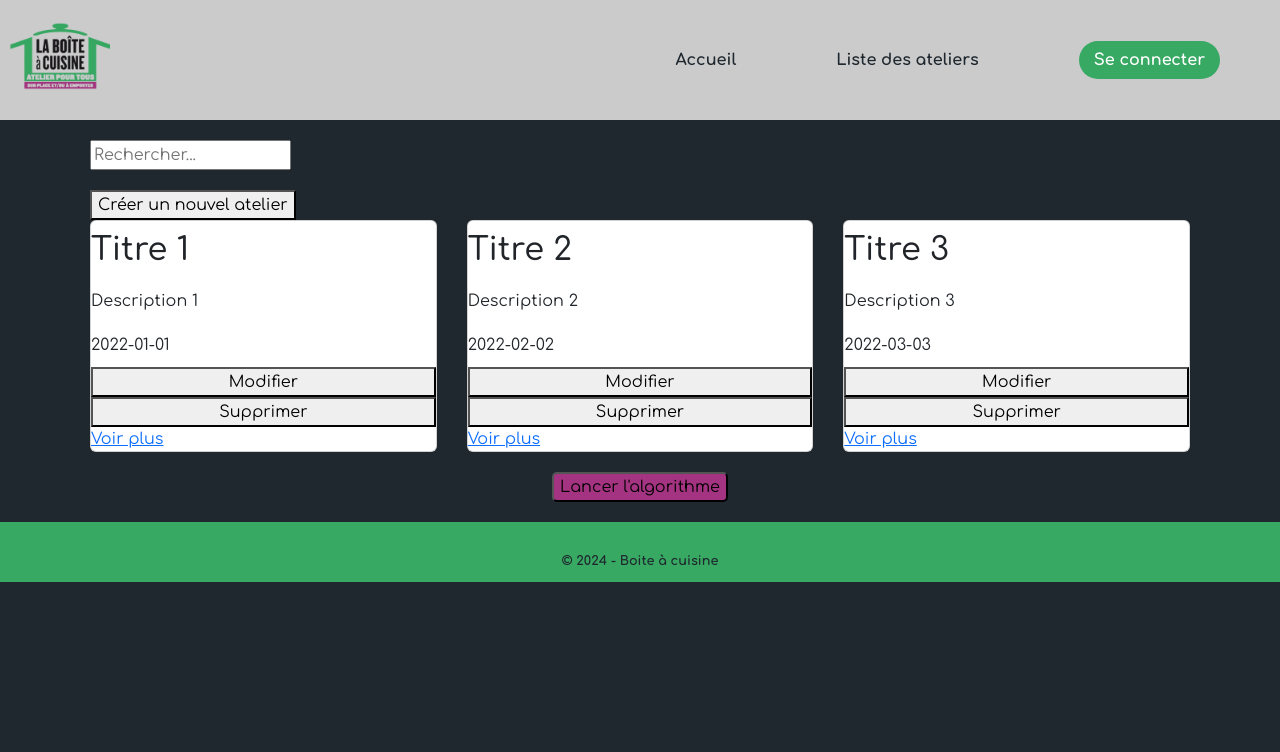
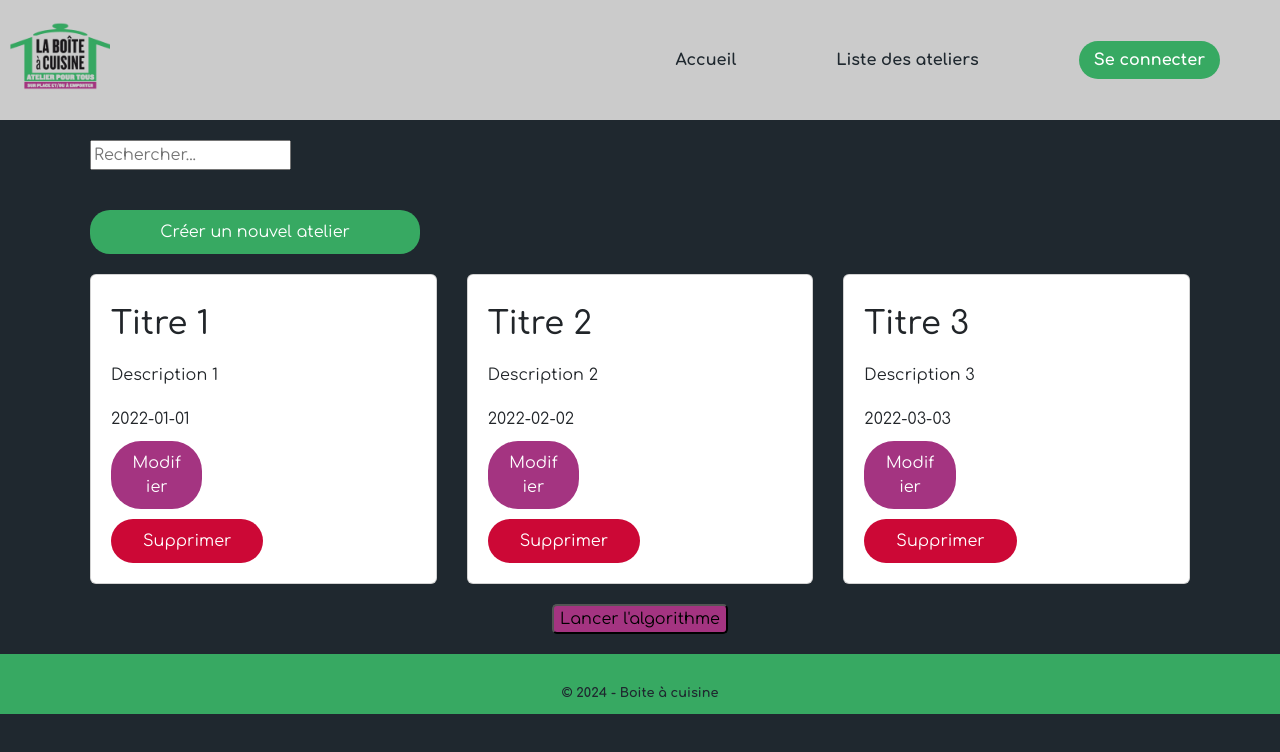
Before and after one commit to Hollowone1/charly_front, a Vue app in the folder Charly_front/: page /back-office in a window 1280 px wide. Shown: the top 752 px of the page. Built offline with nearby package versions, Linux system fonts and the light colour scheme.

Commit message:
features : changement du design du backoffice

```diff
--- a/Charly_front/src/views/BackOfficeView.vue
+++ b/Charly_front/src/views/BackOfficeView.vue
@@ -3,15 +3,14 @@
     <div class="search-bar">
       <input type="text" v-model="search" placeholder="Rechercher...">
     </div>
-    <button @click="create">Créer un nouvel atelier</button>
+    <button @click="create" id="create">Créer un nouvel atelier</button>
     <div class="card-container">
       <div class="card" v-for="item in filteredItems" :key="item.id">
         <h2>{{ item.title }}</h2>
         <p>{{ item.description }}</p>
         <p>{{ item.date }}</p>
-        <button @click="editItem(item)">Modifier</button>
-        <button @click="deleteItem(item.id)">Supprimer</button>
-        <router-link :to="`/atelier/${item.id}`">Voir plus</router-link>
+        <button @click="editItem(item)" id="edit">Modifier</button>
+        <button @click="deleteItem(item.id)" id="delete">Supprimer</button>
       </div>
     </div>
     <div class="centrer">
@@ -90,6 +89,39 @@ export default {
   margin-bottom: 20px;
 }
 
+#create {
+  background-color: #37A962;
+  color: white;
+  border: none;
+  padding: 10px 20px;
+  border-radius: 20px;
+  width: 30%;
+  margin: 20px auto;
+
+}
+
+#edit {
+  background-color: #A43481;
+  color: white;
+  padding: 10px 20px;
+  border-radius: 30px;
+  border: none;
+  width: 30%;
+  margin-bottom: 10px;
+
+}
+
+#delete {
+  background-color: #cc0836;
+  color: white;
+  padding: 10px 20px;
+  border-radius: 30px;
+  border: none;
+  width: 50%;
+
+
+}
+
 .card-container {
   display: flex;
   flex-wrap: wrap;
@@ -98,6 +130,7 @@ export default {
   .card {
     flex: 0 0 calc(33.3333% - 20px);
     margin-bottom: 20px;
+    padding: 20px;
 
     img {
       width: 100%;
--- a/Charly_front/src/views/CreateWorkshopView.vue
+++ b/Charly_front/src/views/CreateWorkshopView.vue
@@ -3,13 +3,11 @@
         <h2>Créer un nouvel atelier</h2>
         <div class="card-container">
             <form @submit.prevent="createWorkshop">
-        <div class="card">
                 <input type="text" v-model="newWorkshop.title" placeholder="Titre">
                 <input type="text" v-model="newWorkshop.description" placeholder="Description">
                 <input type="number" v-model="newWorkshop.capacity" placeholder="0">
                 <input type="date" v-model="newWorkshop.date" placeholder="Date">
                 <button type="submit">Créer</button>
-        </div>
             </form>
         </div>
     </div>
@@ -50,6 +48,14 @@ export default {
 
 .container {
   font-family: 'Comfortaa', cursive;
+  height: 100vh;
+  width: 100%;
+  margin: 50px auto;
+
+  h2 {
+    margin-bottom: 20px;
+
+  }
 }
 
 .search-bar {
@@ -60,10 +66,33 @@ export default {
   display: flex;
   flex-wrap: wrap;
   justify-content: space-between;
+  margin: auto;
 
-  .card {
-    flex: 0 0 calc(33.3333% - 20px);
-    margin-bottom: 20px;
+  form {
+    display: flex;
+    flex-direction: column;
+    gap: 20px;
+    width: 100%;
+    max-width: 300px;
+
+    input {
+      width: 100%;
+      padding: 10px;
+      margin-bottom: 10px;
+      border-radius: 10px;
+      border: 1px solid #ccc;
+
+
+    }
+
+    button {
+      background-color: #37A962;
+      color: white;
+      padding: 10px 20px;
+      border-radius: 20px;
+      border: none;
+      width: 100%;
+    }
 
     img {
       width: 100%;
@@ -75,5 +104,6 @@ export default {
       padding: 10px 0;
     }
   }
+
 }
 </style>
--- a/Charly_front/src/views/ProfileView.vue
+++ b/Charly_front/src/views/ProfileView.vue
@@ -49,7 +49,7 @@
         </section>
         <section class="ateliers">
             <h2>Mes ateliers passés</h2>
-            <div class="cards" >
+            <div class="cards">
                 <div class="card rounded" v-for="(atelier, index) in ateliers" :key="index">
                     <div class="container-fluid">
                         <div class="row border-top-radius">
@@ -81,6 +81,8 @@
 </template>
 
 <script>
+import axios from "axios";
+
 export default {
     data() {
         return {
@@ -89,33 +91,13 @@ export default {
         };
     },
     created() {
-    loader.fetch_api('demandes')
+        axios.get('http://localhost/api/demands')
             .then(response => {
-        if (response.ok) {
-          return response.json();
-        } else {
-          throw new Error(response.statusText);
-        }
-      })
-      .then(data => {
-        this.demands = data;
-      })
-      .catch(error => {
-        console.error(error);
+                this.demands = response.data.data;
             });
-    loader.fetch_api('ateliers')
+        axios.get('http://localhost/api/ateliers')
             .then(response => {
-        if (response.ok) {
-          return response.json();
-        } else {
-          throw new Error(response.statusText);
-        }
-      })
-      .then(data => {
-        this.ateliers = data;
-      })
-      .catch(error => {
-        console.error(error);
+                this.ateliers = response.data.data;
             });
     }
 }
```
Lines whose indentation alone changed are shown as unchanged.
